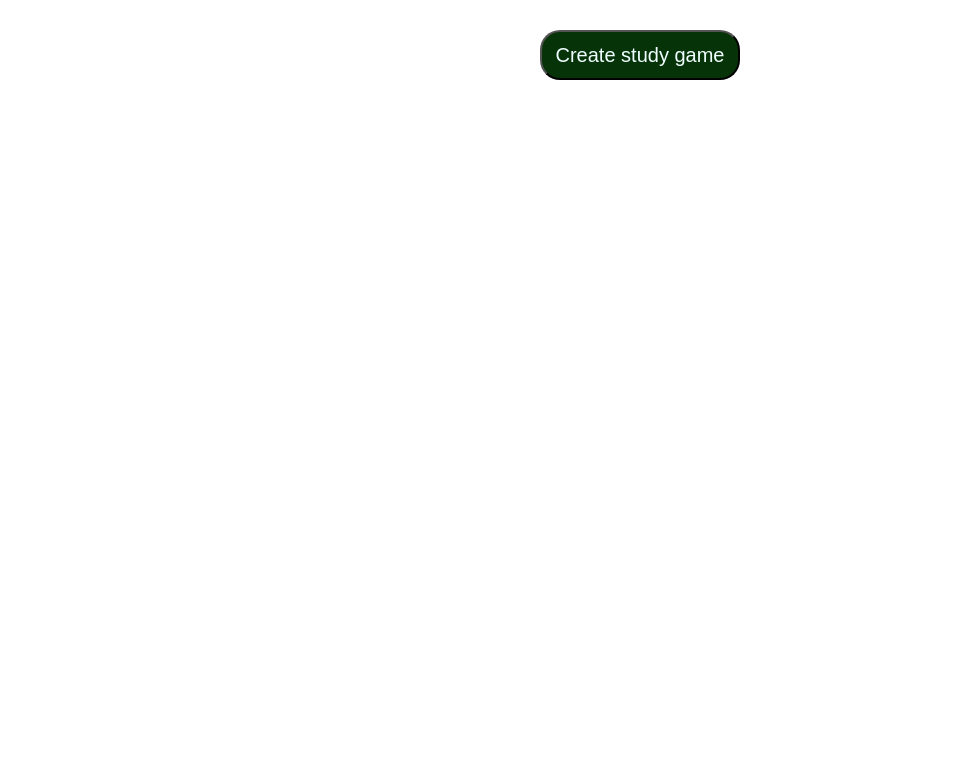
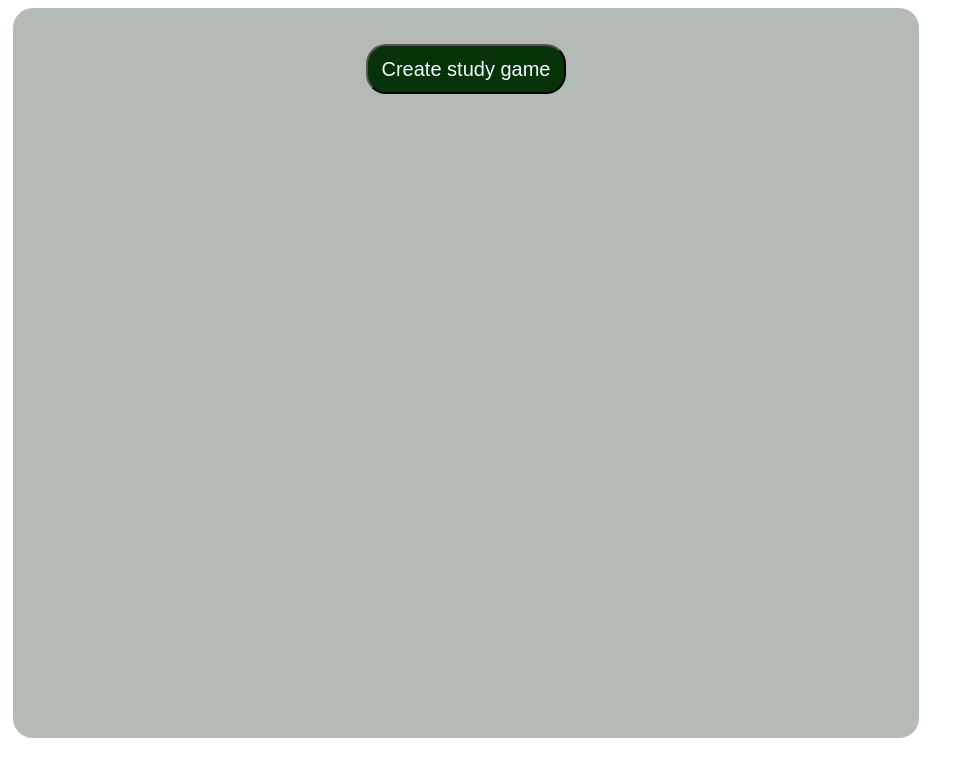
Before and after one commit to OBogdana/training-cards, a plain HTML site: page index.html in a window 1280 px wide. Shown: the whole page, without its empty margins (0-969 px from the left). Drawn offline with Linux system fonts and the light colour scheme.

Commit message:
create gameBox and Page.js

```diff
--- a/index.html
+++ b/index.html
@@ -4,12 +4,23 @@
     <meta charset="UTF-8">
     <link rel="stylesheet" href="styles.css">
     <title>Training Cards</title>
+    <link rel="icon" type="image/x-icon" href="https://www.kronos.in.ua/img/info_q.png">
 </head>
 <body>
 
-<div class="btn-box">
-    <button id="createGameButton" class="btn">Create study game</button>
-</div>
+<main>
+    <div class="gamesBox">
+        <div>
+            <ul class="gamesList"></ul>
+        </div>
+
+        <div class="btn-box">
+            <button id="createGameButton" class="btn">Create study game</button>
+        </div>
+    </div>
+
+</main>
+
 
 <script src="Card.js"></script>
 <script src="Game.js"></script>
--- a/styles.css
+++ b/styles.css
@@ -1,15 +1,31 @@
-.btn-box{
+
+.gamesBox {
+    margin: 5px;
+    padding: 5px;
+    height: 90vh;
+    width: 70vw;
+    border-radius: 20px;
+    background-color: rgba(151, 161, 151, 0.72);
+}
+
+.gamesList {
+    list-style-type: circle;
+
+}
+
+.btn-box {
     display: flex;
     justify-content: center;
     margin: 15px;
     padding: 15px;
 }
 
-.btn{
+.btn {
     height: 50px;
     width: 200px;
     font-size: 20px;
     border-radius: 20px;
     background-color: #073309;
     color: azure;
+    cursor: pointer;
 }
```
Also changed, not shown: Page.js (added, +10 -0 lines).
